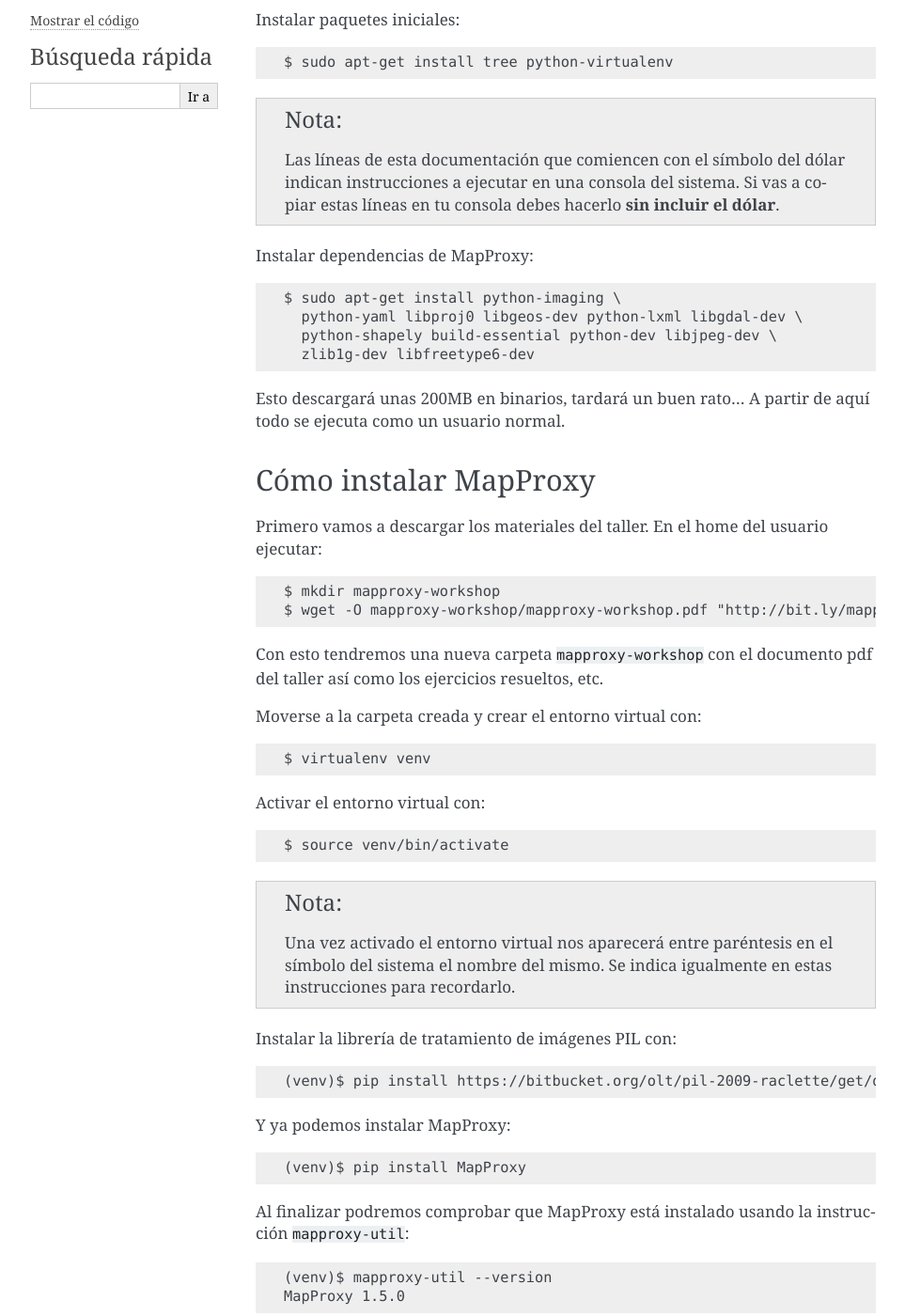
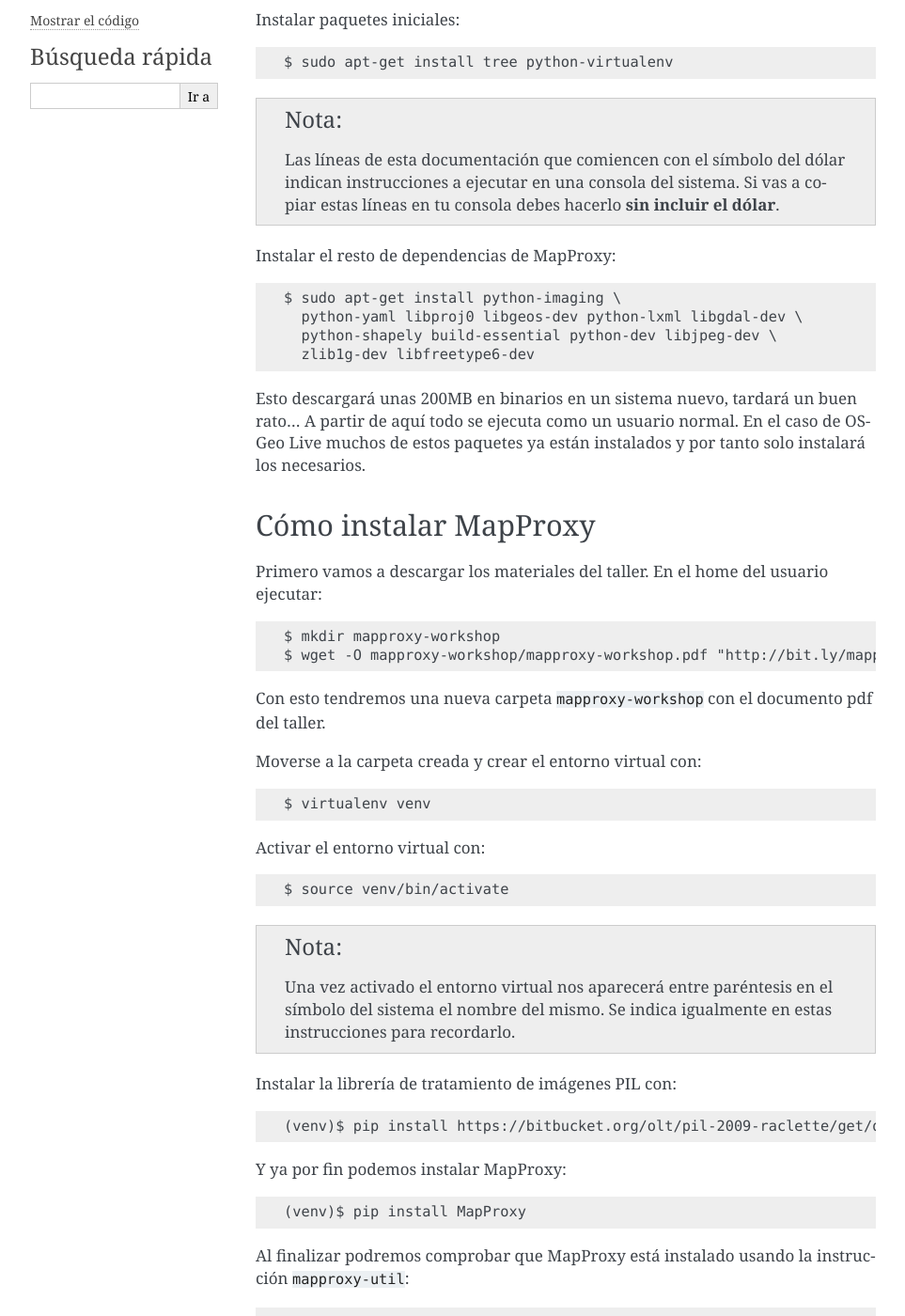
Before and after one commit to geoinquietosvlc/mapproxy-workshop, a Sphinx documentation site: the page built from doc/source/instalacion-configuracion.rst, in a window 1280 px wide and 1400 px high, scrolled down 322 px. Shown: the whole window at 94% size, without its empty margins (148-1111 px from the left). Built offline with Sphinx 7.4.7, drawn with Linux system fonts in a browser that asks for light colours; some of the changed text lies outside the part shown.

Commit message:
Pequeños cambios en el taller, casi listo para el FOSS4GBA

```diff
--- a/doc/source/instalacion-configuracion.rst
+++ b/doc/source/instalacion-configuracion.rst
@@ -15,16 +15,17 @@
           del sistema. Si vas a copiar estas líneas en tu consola debes hacerlo
           **sin incluir el dólar**.
 
-Instalar dependencias de MapProxy::
+Instalar el resto de dependencias de MapProxy::
 
   $ sudo apt-get install python-imaging \
     python-yaml libproj0 libgeos-dev python-lxml libgdal-dev \
     python-shapely build-essential python-dev libjpeg-dev \
     zlib1g-dev libfreetype6-dev
 
-Esto descargará unas 200MB en binarios, tardará un buen rato...  A partir de
-aquí todo se ejecuta como un usuario normal.
-
+Esto descargará unas 200MB en binarios en un sistema nuevo, tardará un buen
+rato...  A partir de aquí todo se ejecuta como un usuario normal. En el caso
+de OSGeo Live muchos de estos paquetes ya están instalados y por tanto solo
+instalará los necesarios.
 
 Cómo instalar MapProxy
 ---------------------------------------------------
@@ -39,7 +40,7 @@
 
 
 Con esto tendremos una nueva carpeta ``mapproxy-workshop`` con el documento pdf
-del taller así como los ejercicios resueltos, etc.
+del taller.
 
 Moverse a la carpeta creada y crear el entorno virtual con::
 
@@ -57,7 +58,7 @@
 
   (venv)$ pip install https://bitbucket.org/olt/pil-2009-raclette/get/default.tar.gz
 
-Y ya podemos instalar MapProxy::
+Y ya por fin podemos instalar MapProxy::
 
   (venv)$ pip install MapProxy
 
```
Also changed, not shown: other parts of doc/source/instalacion-configuracion.rst (+1 -1 lines), doc/source/presentacion.rst (+19 -13 lines).
